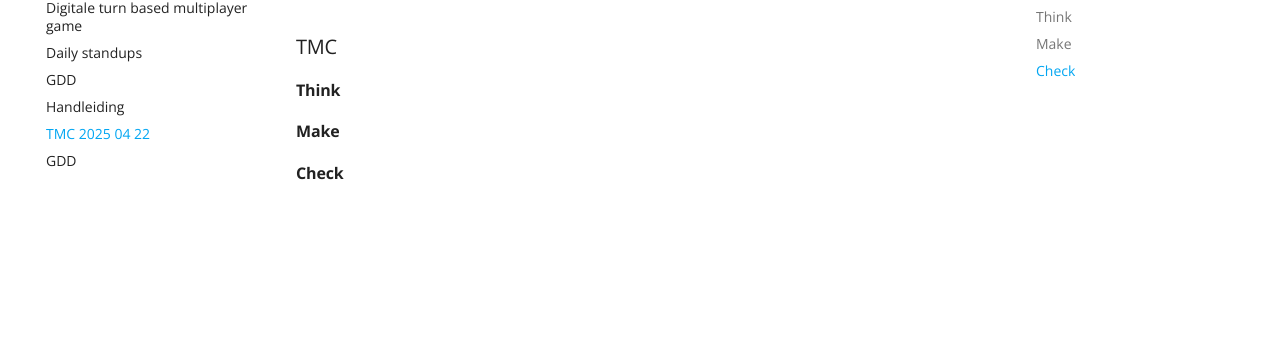
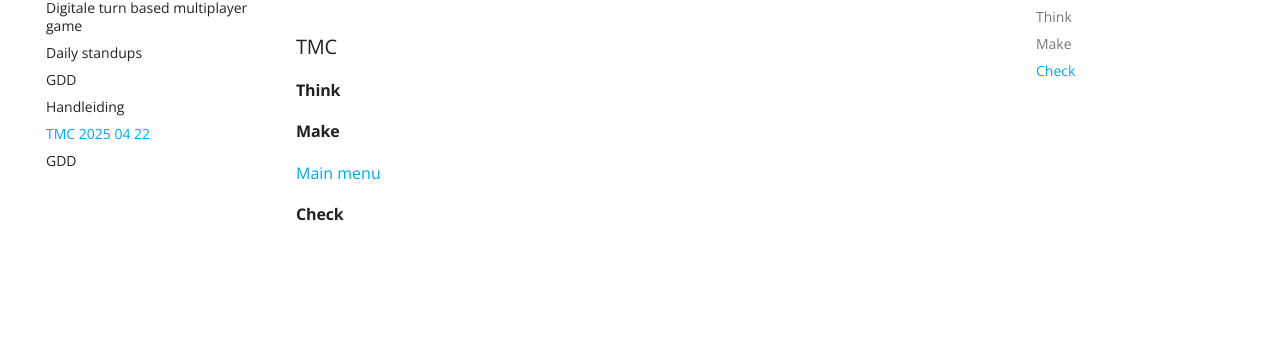
Before and after one commit to lieuweZ/HexFront, an MkDocs documentation site: the page built from docs/TMC 2025_04_22.md, in a window 1280 px wide. Shown: the part 148-504 px from the top of the page. Built offline with MkDocs 1.6.1 and Material for MkDocs 9.7.7, drawn with Linux system fonts in a browser that asks for light colours; nearby versions of some CDN libraries; library files that are not in the unit come from our copies.

Commit message:
Edit TMC 2025_04_22.md

```diff
--- a/docs/TMC 2025_04_22.md
+++ b/docs/TMC 2025_04_22.md
@@ -4,6 +4,6 @@
 
 
 #### Make
-
+[Main menu](."/images/mainmenu.png")
 
 #### Check
```
